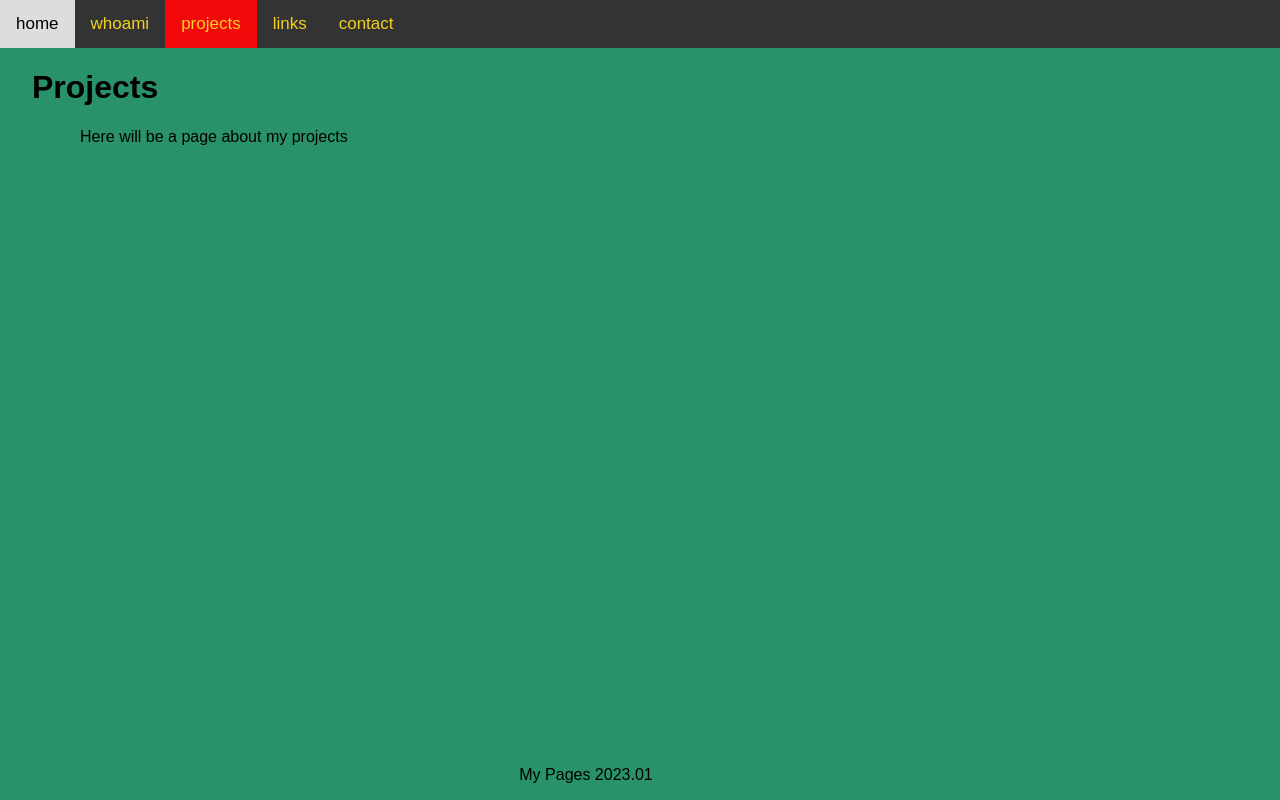
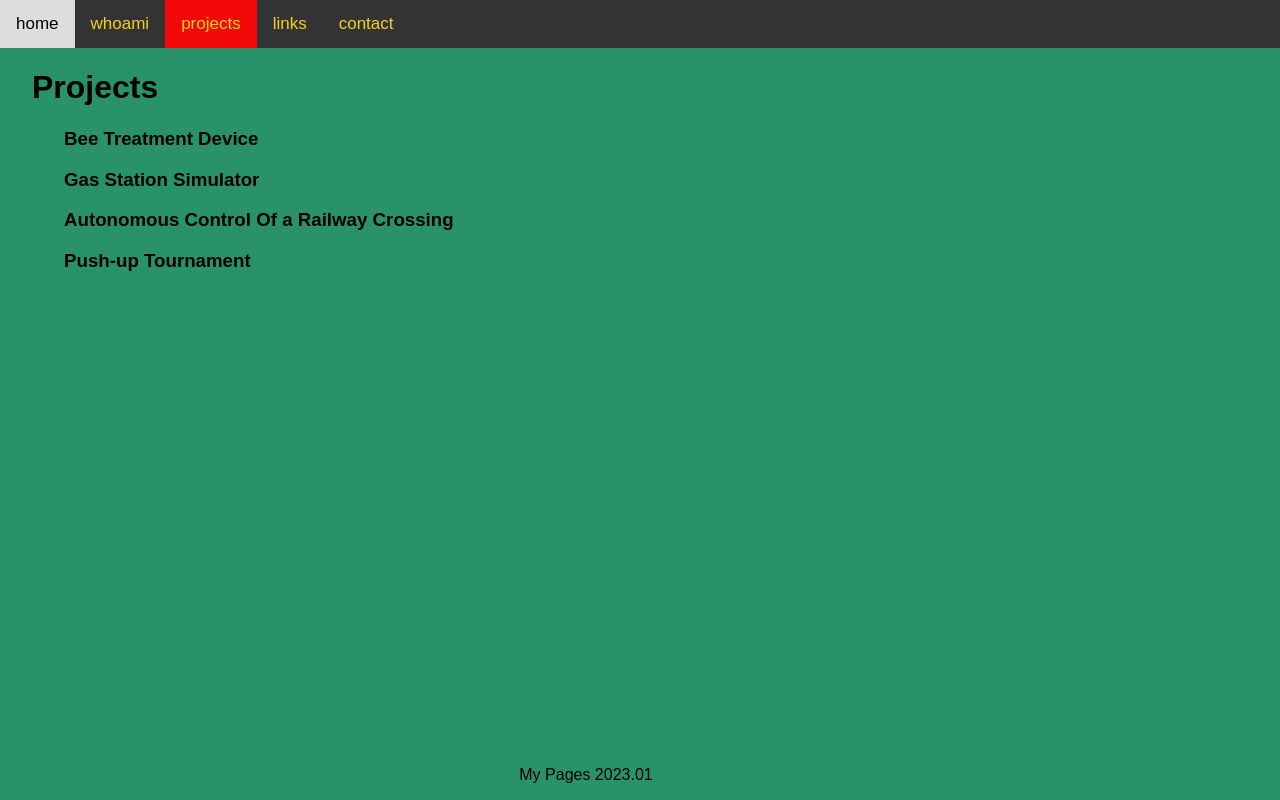
Before and after one commit to MarcinPierchala/a_little_about_me, a plain HTML site: page projects.html in a window 1280 px wide. Drawn offline with Linux system fonts and the light colour scheme.

Commit message:
AddSomeProjectsTitles

```diff
--- a/projects.html
+++ b/projects.html
@@ -20,7 +20,13 @@
 
 <div style="padding-left:16px">
   <h1 class="firstrate_header">Projects</h1>
-  <p class="descriptive_part">Here will be a page about my projects</p>
+  <div>
+    <h3 class="thirdrate_header">Bee Treatment Device</h3>
+    <h3 class="thirdrate_header">Gas Station Simulator</h3>
+    <h3 class="thirdrate_header">Autonomous Control Of a Railway Crossing</h3>
+    <h3 class="thirdrate_header">Push-up Tournament</h3>
+  </div>
+
 
 </div>
 
```
Also changed, not shown: index.html (+1 -1 lines), whoami.html (+1 -1 lines).
